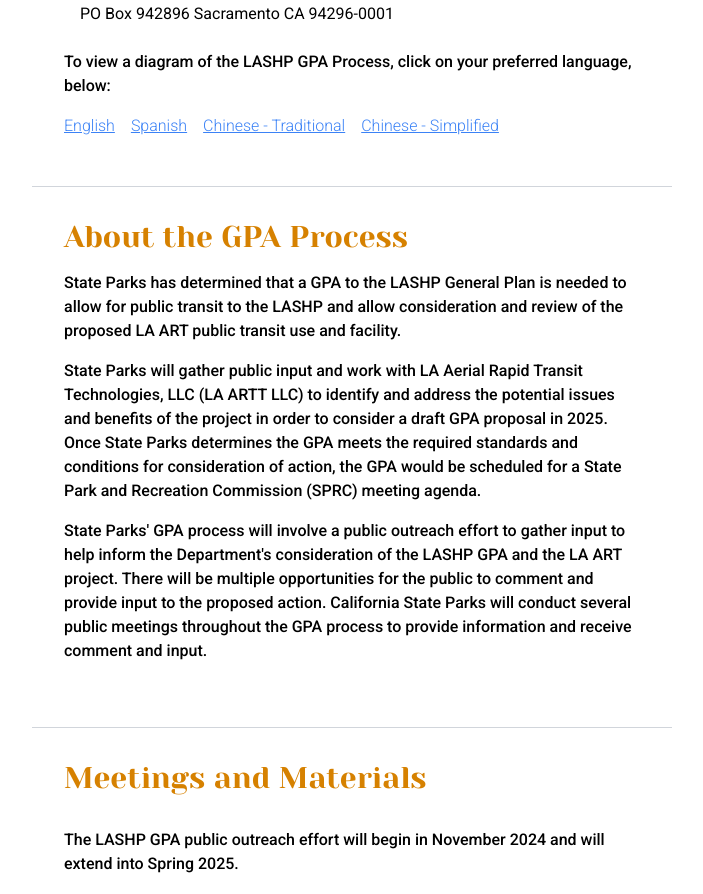
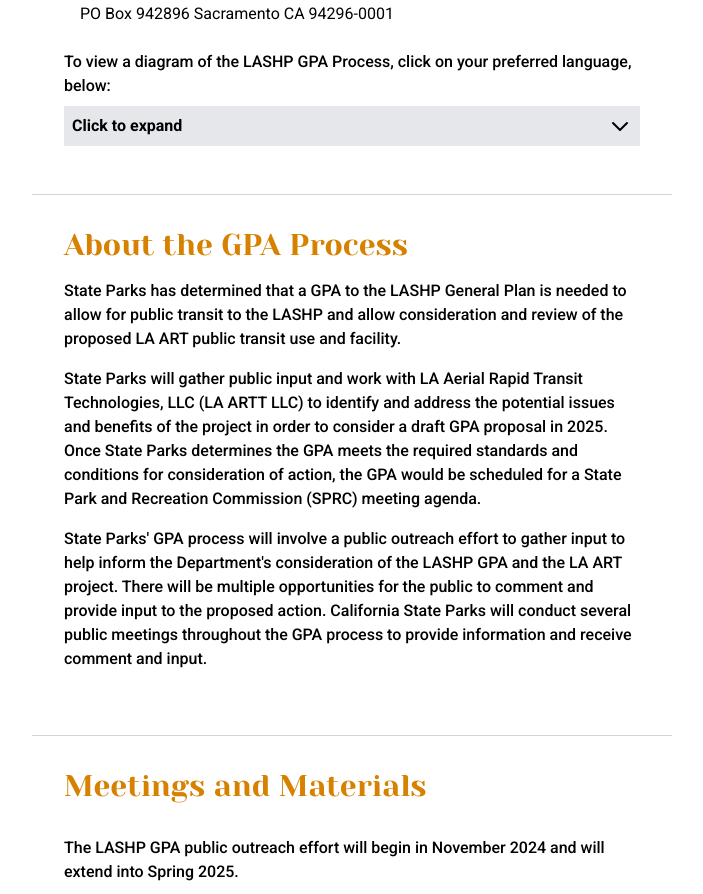
Before and after one commit to AECOMVizStudio/la_art, a React (Vite) app: page / in a window 1280 px wide. Shown: the part 1062-1956 px from the top of the page, without its empty margins (120-823 px from the left). Built offline with nearby package versions, Linux system fonts and the light colour scheme.

Commit message:
made mobile view the standard on all screen sizes

```diff
--- a/src/components/children/Headings/reusable/Expandable.tsx
+++ b/src/components/children/Headings/reusable/Expandable.tsx
@@ -17,8 +17,8 @@ const Expandable = ({ props }: ExpandableProps) => {
         To view a diagram of the LASHP GPA Process, click on your preferred language, below:
       </p>
       {/* mobile view */}
-      <div className='sm:hidden' >
-        <div className="bg-gray-200 flex justify-between p-2" onClick={expandHandler}>
+      <div>
+        <div className="bg-gray-200 flex justify-between mt-2 p-2 hover:cursor-pointer" onClick={expandHandler}>
           <p className='text-center font-bold'>Click to expand</p>
           <svg xmlns="http://www.w3.org/2000/svg" className="h-6 w-6 transition-transform duration-300 ease-in-out" fill="none" viewBox="0 0 24 24" stroke="currentColor"
             style={{ transform: expanded ? 'rotate(180deg)' : 'rotate(0deg)' }}
@@ -38,8 +38,8 @@ const Expandable = ({ props }: ExpandableProps) => {
           })}
         </div>
       </div>
-      {/* desktop view */}
-      <div className="hidden sm:flex flex-row">
+      {/* desktop view. Client requested mobile view is active at all screen sizes. The following div is not utilized in final version */}
+      <div className="hidden">
         {props.map((diagram) => {
           return (
             <a
```
